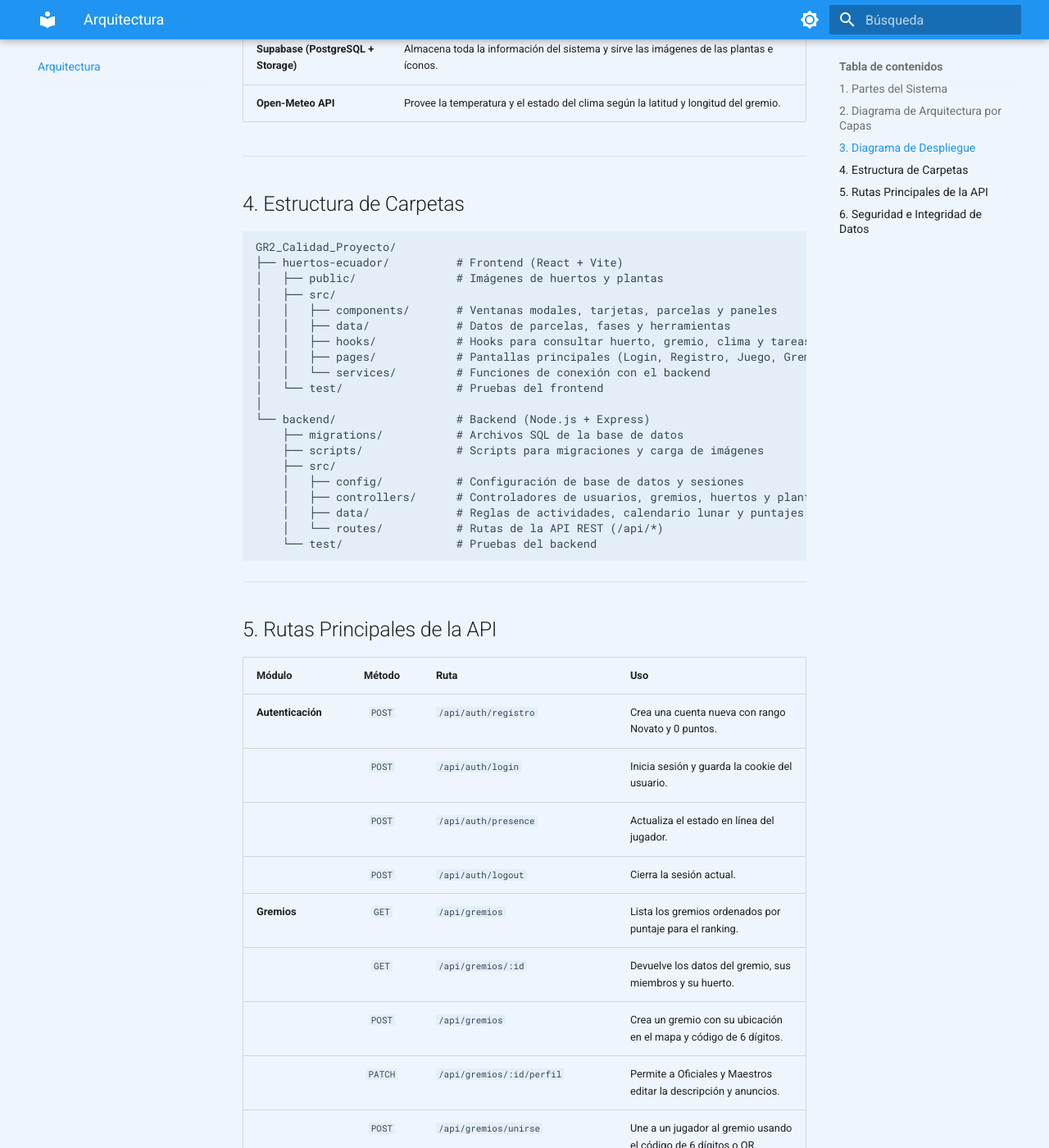
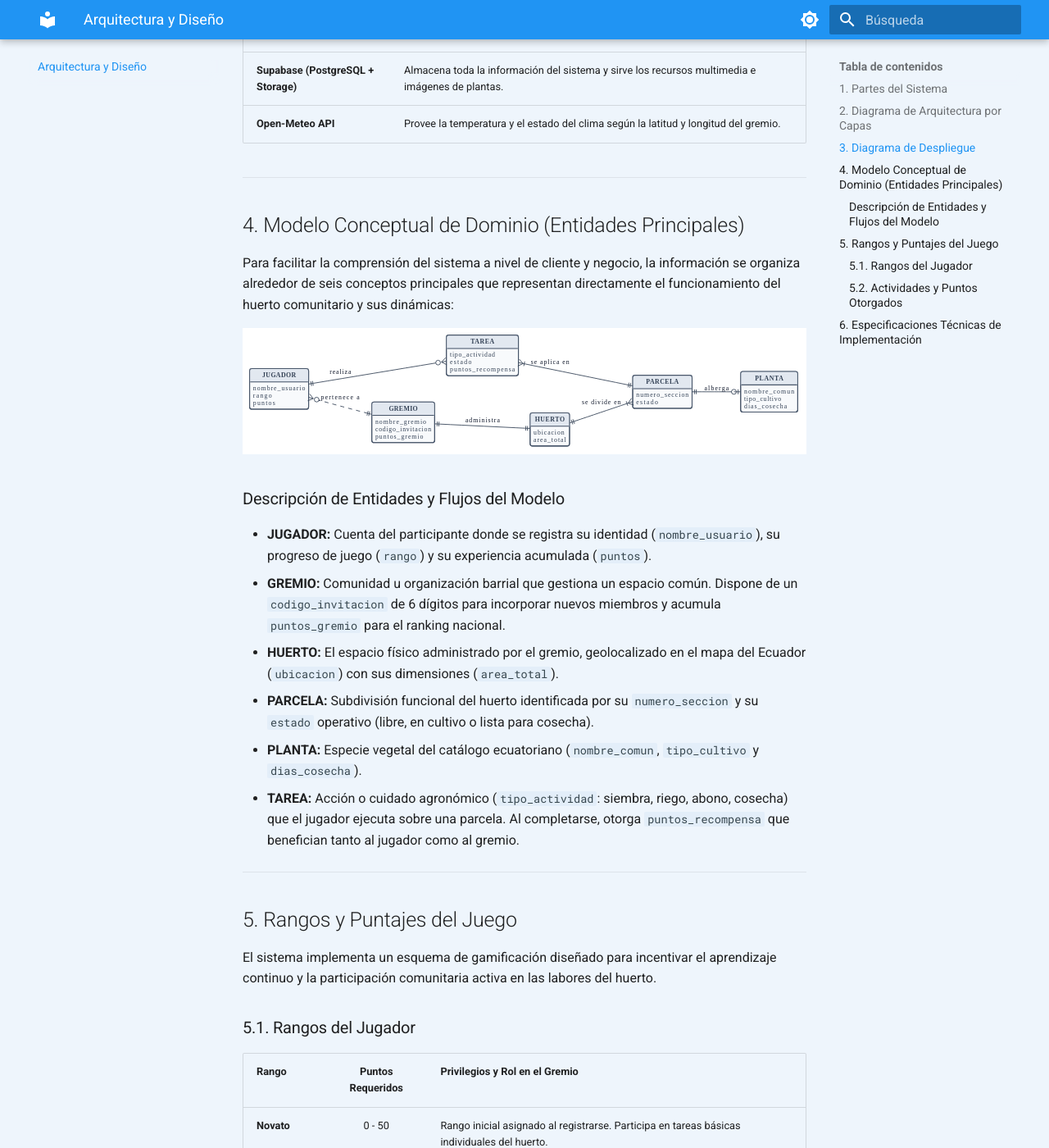
Before and after one commit to Mateo-Aguirre-04/GR2_Calidad_Proyecto, an MkDocs documentation site: the page built from docs/arquitectura.md, in a window 1280 px wide and 1400 px high, scrolled down 2644 px. Shown: the whole window at 82% size. Built offline with MkDocs 1.6.1 and Material for MkDocs 9.7.7, drawn with Linux system fonts in a browser that asks for light colours; some of the changed text lies outside the part shown.

Commit message:
docs: Se actualizo desplegabes en la HU y se simplificó el diseño

````diff
--- a/docs/arquitectura.md
+++ b/docs/arquitectura.md
@@ -1,4 +1,4 @@
-# Arquitectura del Producto
+# Arquitectura y Diseño del Producto
 
 El sistema **Huertos.ec** utiliza una arquitectura Cliente-Servidor dividida en tres partes principales: el frontend web en React, el servidor backend en Node.js con Express y la base de datos en la nube con Supabase.
 
@@ -6,11 +6,11 @@
 
 ## 1. Partes del Sistema
 
-1. **Frontend (`huertos-ecuador/`):** Aplicación web hecha con **React** y **Vite** que se ejecuta en el navegador del jugador. Contiene las pantallas del juego, el mapa del Ecuador con **Leaflet**, el catálogo de plantas y los paneles del gremio.
-2. **Backend (`backend/`):** Servidor hecho con **Node.js** y **Express** que expone las rutas de la API (`/api/*`). Se encarga del inicio de sesión, las reglas para sembrar, regar y cosechar, el cálculo de fases lunares y los permisos de cada rol.
+1. **Frontend (`huertos-ecuador/`):** Aplicación web desarrollada con **React** y **Vite** que se ejecuta en el navegador del jugador. Provee las pantallas del juego, el mapa interactivo del Ecuador con **Leaflet**, el catálogo de plantas ecuatorianas y los paneles de control del gremio.
+2. **Backend (`backend/`):** Servidor desarrollado con **Node.js** y **Express** que expone las rutas de la API (`/api/*`). Valida las sesiones de los usuarios, ejecuta las reglas de negocio para sembrar, regar y cosechar, calcula las fases lunares y gestiona los permisos por rol.
 3. **Base de Datos y Servicios Externos:**
-   - **Supabase (PostgreSQL y Storage):** Guarda las tablas del esquema `huertos` (usuarios, gremios, huertos, plantas y tareas) y las imágenes de las plantas e íconos.
-   - **Open-Meteo API:** Servicio externo que entrega el clima actual según la ubicación del huerto en el mapa.
+   - **Supabase (PostgreSQL y Storage):** Gestiona los datos estructurados del sistema (usuarios, gremios, huertos, parcelas, plantas y tareas) y almacena las imágenes de catálogo e íconos.
+   - **Open-Meteo API:** Servicio meteorológico externo que provee la temperatura y condiciones climáticas en tiempo real según la ubicación geográfica del huerto.
 
 ---
 
@@ -18,7 +18,7 @@
 
 ![Diagrama de Arquitectura por Capas - Huertos.ec](diagramas/arquitectura_capas.svg)
 
-Huertos.ec sigue una arquitectura por capas. El jugador usa la **capa de presentación** (React + Vite), que se comunica por HTTP/JSON con la **capa de API** (Node.js + Express), encargada de las rutas, las sesiones y los controladores. La **capa de lógica de negocio y persistencia** aplica las reglas del juego (siembra, riego, cosecha, fases lunares y puntos) y consulta la **capa de datos** en Supabase (PostgreSQL y Storage). Open-Meteo aporta el clima y OpenStreetMap el mapa.
+Huertos.ec sigue una arquitectura por capas. El jugador interactúa con la **capa de presentación** (React + Vite), que se comunica por HTTP/JSON con la **capa de API** (Node.js + Express), responsable de gestionar el enrutamiento, las sesiones y los controladores de negocio. La **capa de lógica de negocio y persistencia** aplica las reglas de cultivo (siembra, riego, cosecha, fases lunares y asignación de puntos) e interactúa con la **capa de datos** en Supabase (PostgreSQL y Storage). Open-Meteo provee datos meteorológicos y OpenStreetMap la cartografía interactiva.
 
 ---
 
@@ -29,64 +29,114 @@
 | Componente | Función principal |
 | :--- | :--- |
 | **Navegador Web (Frontend)** | Muestra las pantallas, el mapa y el huerto interactivo, y se comunica con el backend mediante peticiones HTTP en formato JSON. |
-| **Servidor Node.js + Express** | Recibe las peticiones del frontend, valida la sesión del usuario y ejecuta las consultas en la base de datos. |
-| **Supabase (PostgreSQL + Storage)** | Almacena toda la información del sistema y sirve las imágenes de las plantas e íconos. |
+| **Servidor Node.js + Express** | Recibe las peticiones del frontend, valida la sesión del usuario y ejecuta las consultas y reglas de negocio. |
+| **Supabase (PostgreSQL + Storage)** | Almacena toda la información del sistema y sirve los recursos multimedia e imágenes de plantas. |
 | **Open-Meteo API** | Provee la temperatura y el estado del clima según la latitud y longitud del gremio. |
 
 ---
 
-## 4. Estructura de Carpetas
+## 4. Modelo Conceptual de Dominio (Entidades Principales)
 
-```text
-GR2_Calidad_Proyecto/
-├── huertos-ecuador/          # Frontend (React + Vite)
-│   ├── public/               # Imágenes de huertos y plantas
-│   ├── src/
-│   │   ├── components/       # Ventanas modales, tarjetas, parcelas y paneles
-│   │   ├── data/             # Datos de parcelas, fases y herramientas
-│   │   ├── hooks/            # Hooks para consultar huerto, gremio, clima y tareas
-│   │   ├── pages/            # Pantallas principales (Login, Registro, Juego, Gremio, Catálogo)
-│   │   └── services/         # Funciones de conexión con el backend
-│   └── test/                 # Pruebas del frontend
-│
-└── backend/                  # Backend (Node.js + Express)
-    ├── migrations/           # Archivos SQL de la base de datos
-    ├── scripts/              # Scripts para migraciones y carga de imágenes
-    ├── src/
-    │   ├── config/           # Configuración de base de datos y sesiones
-    │   ├── controllers/      # Controladores de usuarios, gremios, huertos y plantas
-    │   ├── data/             # Reglas de actividades, calendario lunar y puntajes
-    │   └── routes/           # Rutas de la API REST (/api/*)
-    └── test/                 # Pruebas del backend
-```
+Para facilitar la comprensión del sistema a nivel de cliente y negocio, la información se organiza alrededor de seis conceptos principales que representan directamente el funcionamiento del huerto comunitario y sus dinámicas:
+
+![Modelo Conceptual de Dominio - Huertos.ec](diagramas/mer_conceptual.svg)
+
+### Descripción de Entidades y Flujos del Modelo
+- **JUGADOR:** Cuenta del participante donde se registra su identidad (`nombre_usuario`), su progreso de juego (`rango`) y su experiencia acumulada (`puntos`).
+- **GREMIO:** Comunidad u organización barrial que gestiona un espacio común. Dispone de un `codigo_invitacion` de 6 dígitos para incorporar nuevos miembros y acumula `puntos_gremio` para el ranking nacional.
+- **HUERTO:** El espacio físico administrado por el gremio, geolocalizado en el mapa del Ecuador (`ubicacion`) con sus dimensiones (`area_total`).
+- **PARCELA:** Subdivisión funcional del huerto identificada por su `numero_seccion` y su `estado` operativo (libre, en cultivo o lista para cosecha).
+- **PLANTA:** Especie vegetal del catálogo ecuatoriano (`nombre_comun`, `tipo_cultivo` y `dias_cosecha`).
+- **TAREA:** Acción o cuidado agronómico (`tipo_actividad`: siembra, riego, abono, cosecha) que el jugador ejecuta sobre una parcela. Al completarse, otorga `puntos_recompensa` que benefician tanto al jugador como al gremio.
 
 ---
 
-## 5. Rutas Principales de la API
+## 5. Rangos y Puntajes del Juego
 
-| Módulo | Método | Ruta | Uso |
-| :--- | :---: | :--- | :--- |
-| **Autenticación** | `POST` | `/api/auth/registro` | Crea una cuenta nueva con rango Novato y 0 puntos. |
-| | `POST` | `/api/auth/login` | Inicia sesión y guarda la cookie del usuario. |
-| | `POST` | `/api/auth/presence` | Actualiza el estado en línea del jugador. |
-| | `POST` | `/api/auth/logout` | Cierra la sesión actual. |
-| **Gremios** | `GET` | `/api/gremios` | Lista los gremios ordenados por puntaje para el ranking. |
-| | `GET` | `/api/gremios/:id` | Devuelve los datos del gremio, sus miembros y su huerto. |
-| | `POST` | `/api/gremios` | Crea un gremio con su ubicación en el mapa y código de 6 dígitos. |
-| | `PATCH` | `/api/gremios/:id/perfil` | Permite a Oficiales y Maestros editar la descripción y anuncios. |
-| | `POST` | `/api/gremios/unirse` | Une a un jugador al gremio usando el código de 6 dígitos o QR. |
-| **Plantas** | `GET` | `/api/plantas` | Obtiene el catálogo de plantas ecuatorianas y sus cuidados. |
-| **Huertos y Tareas** | `GET` | `/api/huertos/:id` | Obtiene las parcelas y las plantas sembradas en el huerto. |
-| | `GET` | `/api/recordatorios/huerto/:huertoId/panel` | Obtiene las actividades, recordatorios y estado del clima/luna. |
-| | `POST` | `/api/recordatorios/huerto/:huertoId/siembras` | Registra una siembra en una parcela y suma 30 puntos. |
-| | `POST` | `/api/recordatorios/huerto/:huertoId/riegos` | Registra el riego de una sección y suma 5 puntos. |
-| | `POST` | `/api/recordatorios/huerto/:huertoId/tareas/:tareaId/completar` | Completa una actividad o cosecha y entrega los puntos. |
-| **Perfil** | `GET` | `/api/perfil/:id` | Consulta los puntos, el rango y las habilidades del jugador. |
-| | `PUT` | `/api/perfil/:id/descripcion` | Guarda la descripción de habilidades en el perfil. |
+El sistema implementa un esquema de gamificación diseñado para incentivar el aprendizaje continuo y la participación comunitaria activa en las labores del huerto.
+
+### 5.1. Rangos del Jugador
+
+| Rango | Puntos Requeridos | Privilegios y Rol en el Gremio |
+| :--- | :---: | :--- |
+| **Novato** | 0 - 50 | Rango inicial asignado al registrarse. Participa en tareas básicas individuales del huerto. |
+| **Aprendiz** | 51 - 120 | Participante activo que colabora con constancia en riegos, siembras y cosechas. |
+| **Oficial** | 121 - 250 | Miembro con liderazgo comunitario; cuenta con permisos para editar la descripción y publicar anuncios en el gremio. |
+| **Maestro** | Más de 250 | Máximo reconocimiento dentro de la comunidad; coordina actividades grupales, edita avisos y lidera el huerto. |
+
+### 5.2. Actividades y Puntos Otorgados
+
+| Actividad del Huerto | Modalidad | Puntos Otorgados |
+| :--- | :---: | :---: |
+| **Retiro de maleza** | Individual | 15 puntos |
+| **Preparación de tierra** | Grupal | 30 puntos por inscrito |
+| **Siembra en parcela** | Individual | 30 puntos |
+| **Colocación de señalética** | Individual | 25 puntos |
+| **Riego de parcela** | Individual | 5 puntos |
+| **Aplicación de abono orgánico** | Grupal | 20 puntos |
+| **Limpieza integral del huerto** | Grupal | 30 puntos por inscrito |
+| **Ritual ancestral de agradecimiento** | Grupal (opcional) | 20 puntos por inscrito |
+| **Cosecha de cultivo maduro** | Individual | 35 puntos |
+| **Secado y almacenamiento** | Individual o Grupal | 20 puntos |
 
 ---
 
-## 6. Seguridad e Integridad de Datos
+## 6. Especificaciones Técnicas de Implementación
 
-- **Seguridad:** Las contraseñas se guardan encriptadas con `bcrypt` y la sesión del jugador se maneja en el servidor mediante cookies (`HttpOnly`). El servidor siempre verifica la sesión y el rol del usuario en la base de datos antes de permitir acciones como editar anuncios del gremio.
-- **Integridad de datos:** Los puntos ganados por cada jugador y el puntaje total del gremio se actualizan directamente en la base de datos al completar una tarea, evitando que se sumen puntos repetidos o que el ranking quede desactualizado.
+A continuación se presentan los detalles técnicos de desarrollo, estructura de archivos, rutas de API y mecanismos de seguridad de la solución.
+
+??? note "Detalle Técnico: Estructura de Carpetas del Proyecto"
+
+    ```text
+    GR2_Calidad_Proyecto/
+    ├── huertos-ecuador/          # Frontend (React + Vite)
+    │   ├── public/               # Recursos estáticos, imágenes de huertos y plantas
+    │   ├── src/
+    │   │   ├── components/       # Componentes modales, parcelas, tarjetas y paneles
+    │   │   ├── data/             # Definiciones estáticas de fases lunares y herramientas
+    │   │   ├── hooks/            # Hooks reactivos (useHuerto, useGremio, useClima, useTareas)
+    │   │   ├── pages/            # Vistas principales (Login, Registro, Juego, Gremio, Catálogo)
+    │   │   └── services/         # Clientes de comunicación HTTP hacia la API
+    │   └── test/                 # Suite de pruebas automatizadas del frontend
+    │
+    └── backend/                  # Backend (Node.js + Express)
+        ├── migrations/           # Scripts SQL y esquemas de base de datos
+        ├── scripts/              # Utilidades de mantenimiento y carga de imágenes
+        ├── src/
+        │   ├── config/           # Clientes de base de datos (pg Pool) y sesiones
+        │   ├── controllers/      # Controladores de dominio (Auth, Gremios, Huertos, Plantas)
+        │   ├── data/             # Reglas agronómicas, cálculo astronómico y baremos de puntos
+        │   └── routes/           # Declaración de endpoints REST (/api/*)
+        └── test/                 # Pruebas unitarias y de integración del backend
+    ```
+
+??? note "Detalle Técnico: Rutas Principales de la API REST"
+
+    | Módulo | Método | Ruta | Propósito |
+    | :--- | :---: | :--- | :--- |
+    | **Autenticación** | `POST` | `/api/auth/registro` | Registra una cuenta nueva con rango inicial Novato y 0 puntos. |
+    | | `POST` | `/api/auth/login` | Autentica credenciales y emite la cookie de sesión protegida. |
+    | | `POST` | `/api/auth/presence` | Actualiza la marca de tiempo de actividad en línea del usuario. |
+    | | `POST` | `/api/auth/logout` | Invalida la sesión activa del jugador. |
+    | **Gremios** | `GET` | `/api/gremios` | Lista las comunidades ordenadas por puntuación para el ranking. |
+    | | `GET` | `/api/gremios/:id` | Retorna el detalle del gremio, sus integrantes y huerto asignado. |
+    | | `POST` | `/api/gremios` | Crea un nuevo gremio con su geolocalización y código de 6 dígitos. |
+    | | `PATCH` | `/api/gremios/:id/perfil` | Permite a Oficiales y Maestros modificar descripción y anuncios. |
+    | | `POST` | `/api/gremios/unirse` | Incorpora al jugador a una comunidad mediante código o QR. |
+    | **Plantas** | `GET` | `/api/plantas` | Retorna el catálogo oficial de especies nativas y requerimientos. |
+    | **Huertos y Tareas** | `GET` | `/api/huertos/:id` | Consulta la grilla de parcelas y el estado de cultivos sembrados. |
+    | | `GET` | `/api/recordatorios/huerto/:huertoId/panel` | Obtiene recordatorios pendientes y condiciones climáticas/lunares. |
+    | | `POST` | `/api/recordatorios/huerto/:huertoId/siembras` | Asigna un cultivo a una parcela libre (+30 puntos). |
+    | | `POST` | `/api/recordatorios/huerto/:huertoId/riegos` | Registra el riego de una sección (+5 puntos). |
+    | | `POST` | `/api/recordatorios/huerto/:huertoId/tareas/:tareaId/completar` | Valida una labor o cosecha completada y transfiere los puntos. |
+    | **Perfil** | `GET` | `/api/perfil/:id` | Consulta información personal, rango y habilidades comunitarias. |
+    | | `PUT` | `/api/perfil/:id/descripcion` | Actualiza la descripción de experiencia del jugador. |
+
+??? note "Detalle Técnico: Seguridad e Integridad de Datos"
+
+    - **Seguridad en Autenticación y Autorización:**
+      - Las contraseñas se almacenan mediante hashing criptográfico robusto (`bcrypt`).
+      - La sesión se mantiene en el servidor mediante cookies firmadas con atributos `HttpOnly`, `SameSite` y `Secure`.
+      - Se implementa verificación de control de acceso basada en roles (RBAC) previo a cualquier operación administrativa en el gremio.
+    - **Integridad Transaccional de Datos:**
+      - El otorgamiento de puntos y la sincronización con el puntaje acumulado del gremio se ejecutan en transacciones atómicas dentro de PostgreSQL, previniendo duplicidad de recompensas o desincronización en el ranking nacional.
--- a/mkdocs.yml
+++ b/mkdocs.yml
@@ -6,6 +6,8 @@
 exclude_docs: |
   *.docx
   *.puml
+  diseno.md
+  LISTADO_HERRAMIENTAS_TECNOLOGIAS.md
 
 theme:
   name: material
@@ -45,7 +47,6 @@
 nav:
   - Inicio: index.md
   - Historias de Usuario: historias_usuario.md
-  - Arquitectura: arquitectura.md
-  - Diseño: diseno.md
+  - Arquitectura y Diseño: arquitectura.md
   - Herramientas y Tecnologías: herramientas_tecnologias.md
   - Casos de Prueba con Resultados: casos_prueba.md
````
Also changed, not shown: docs/historias_usuario.md (+220 -217 lines), docs/index.md (+3 -4 lines), docs/diagramas/mer_conceptual.png (added), docs/diagramas/mer_conceptual.svg (added), 1 other file.
